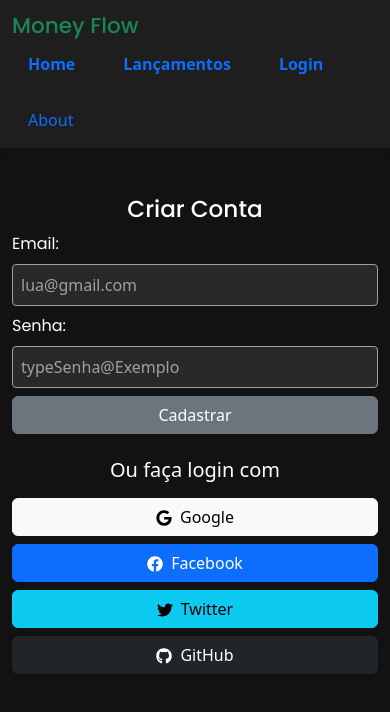
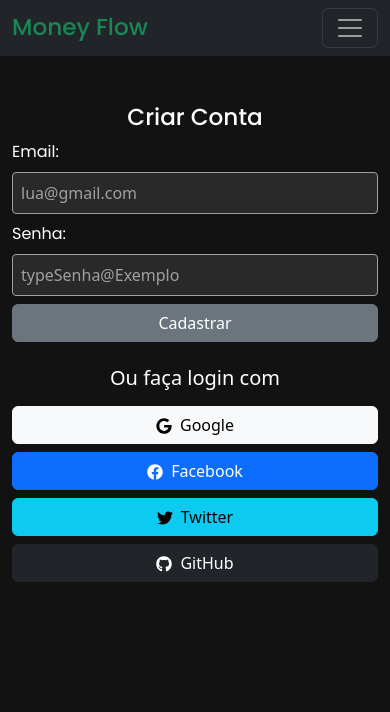
Before and after one commit to AllanCordova/money-flow, a React (Vite) app: page /money-flow/Register in a window 390 px wide. Shown: the top 712 px of the page. Built offline with nearby package versions, Linux system fonts and the light colour scheme.

Commit message:
Implementado, Nav-bar responsivo para versão mobile

```diff
--- a/src/NavBar.tsx
+++ b/src/NavBar.tsx
@@ -2,6 +2,8 @@
 
 const NavBar = () => {
   return (
+    <div>
+      <div className="d-none d-lg-block">
         <nav className="navbar navbar-expand-lg shadow-sm">
           <div className="container d-flex align-items-center">
             <h2 className="navbar-brand poppins-medium text-success fs-4 m-0">
@@ -31,6 +33,64 @@
             </ul>
           </div>
         </nav>
+      </div>
+      <div className="d-block d-sm-none">
+        <nav className="navbar navbar-dark bg-dark">
+          <div className="container-fluid">
+            <h2 className="text-success m-0 fs-3 poppins-medium">Money Flow</h2>
+            <button
+              className="navbar-toggler"
+              type="button"
+              data-bs-toggle="offcanvas"
+              data-bs-target="#offcanvasDarkNavbar"
+              aria-controls="offcanvasDarkNavbar"
+              aria-label="Toggle navigation"
+            >
+              <span className="navbar-toggler-icon"></span>
+            </button>
+            <div
+              className="offcanvas offcanvas-end text-bg-dark"
+              id="offcanvasDarkNavbar"
+              aria-labelledby="offcanvasDarkNavbarLabel"
+            >
+              <div className="offcanvas-header ">
+                <h5
+                  className="offcanvas-title text-success"
+                  id="offcanvasDarkNavbarLabel"
+                >
+                  Money Flow
+                </h5>
+                <button
+                  type="button"
+                  className="btn-close btn-close-white"
+                  data-bs-dismiss="offcanvas"
+                  aria-label="Close"
+                ></button>
+              </div>
+              <div className="offcanvas-body">
+                <ul className="navbar-nav justify-content-end flex-grow-1 pe-3">
+                  <li className="nav-item">
+                    <Link className="nav-link fw-semibold" to="/">
+                      Home
+                    </Link>
+                  </li>
+                  <li className="nav-item">
+                    <Link className="nav-link fw-semibold" to="/List">
+                      Lançamentos
+                    </Link>
+                  </li>
+                  <li className="nav-item">
+                    <Link className="nav-link fw-semibold" to="/Register">
+                      Login
+                    </Link>
+                  </li>
+                </ul>
+              </div>
+            </div>
+          </div>
+        </nav>
+      </div>
+    </div>
   );
 };
 
--- a/src/index.css
+++ b/src/index.css
@@ -1,3 +1,18 @@
+:root {
+  --bg-color: #121212;
+  --container-color: #1e1e1e;
+  --text-color: #e0e0e0;
+  --link-color: #bb86fc;
+  --link-hover-color: #9a6ddf;
+  --button-color: #03dac6;
+  --button-hover-color: #00c4b4;
+  --input-bg: #292929;
+  --input-border: #a0a0a0;
+  --placeholder-color: #a0a0a0;
+  --alert-color: #cf6679;
+}
+
+/* fontes */
 .poppins-light {
   font-family: "Poppins", sans-serif;
   font-weight: 300;
@@ -16,20 +31,7 @@
   font-style: normal;
 }
 
-:root {
-  --bg-color: #121212;
-  --container-color: #1e1e1e;
-  --text-color: #e0e0e0;
-  --link-color: #bb86fc;
-  --link-hover-color: #9a6ddf;
-  --button-color: #03dac6;
-  --button-hover-color: #00c4b4;
-  --input-bg: #292929;
-  --input-border: #a0a0a0;
-  --placeholder-color: #a0a0a0;
-  --alert-color: #cf6679;
-}
-
+/* elementos */
 body {
   background-color: var(--bg-color);
   color: var(--text-color);
@@ -40,15 +42,7 @@
   padding: 1rem;
 }
 
-.nav-link {
-  color: var(--link-color);
-  text-decoration: none;
-}
-
-.nav-link:hover {
-  color: var(--link-hover-color);
-  text-decoration: underline;
-}
+/* minhas classes */
 
 .input {
   background-color: var(--input-bg);
@@ -68,3 +62,23 @@
   border: solid var(--input-border) 1px;
   padding: 10px;
 }
+
+/* classe bootstrap */
+
+.nav-link {
+  color: var(--link-color);
+  text-decoration: none;
+}
+
+.nav-link:hover {
+  color: var(--link-hover-color);
+  text-decoration: underline;
+}
+
+.offcanvas-header {
+  background-color: var(--container-color);
+}
+
+.offcanvas-body {
+  background-color: var(--bg-color);
+}
```
Lines whose indentation alone changed are shown as unchanged.
